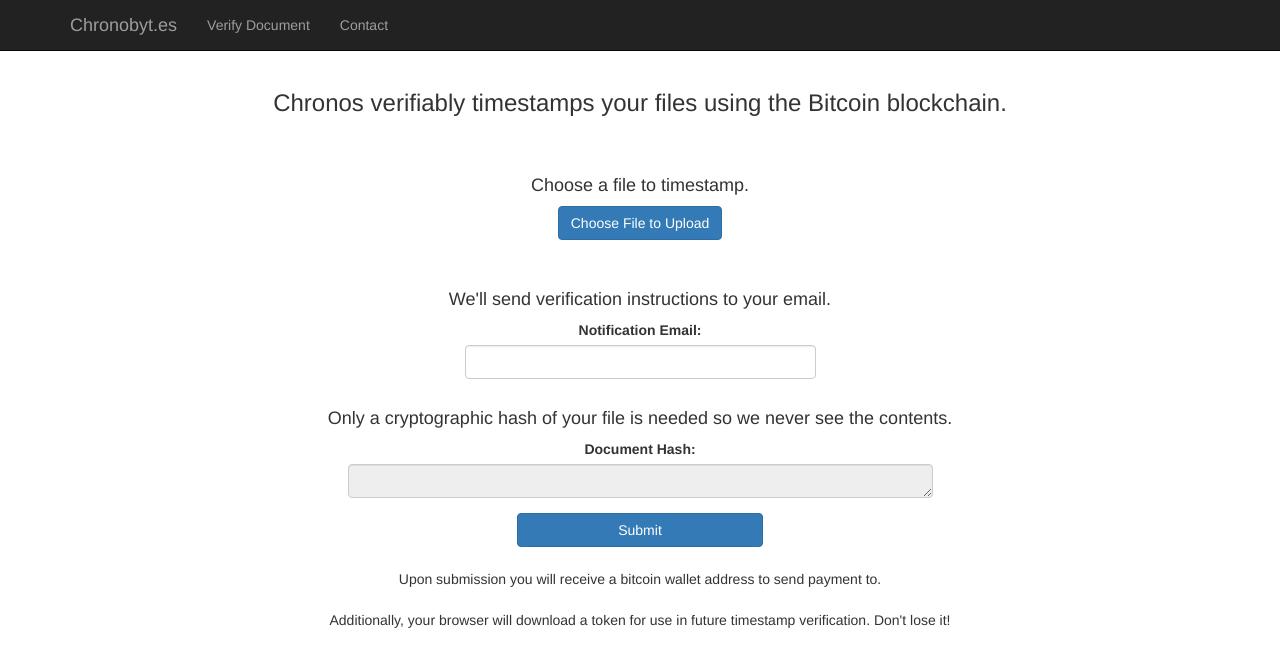
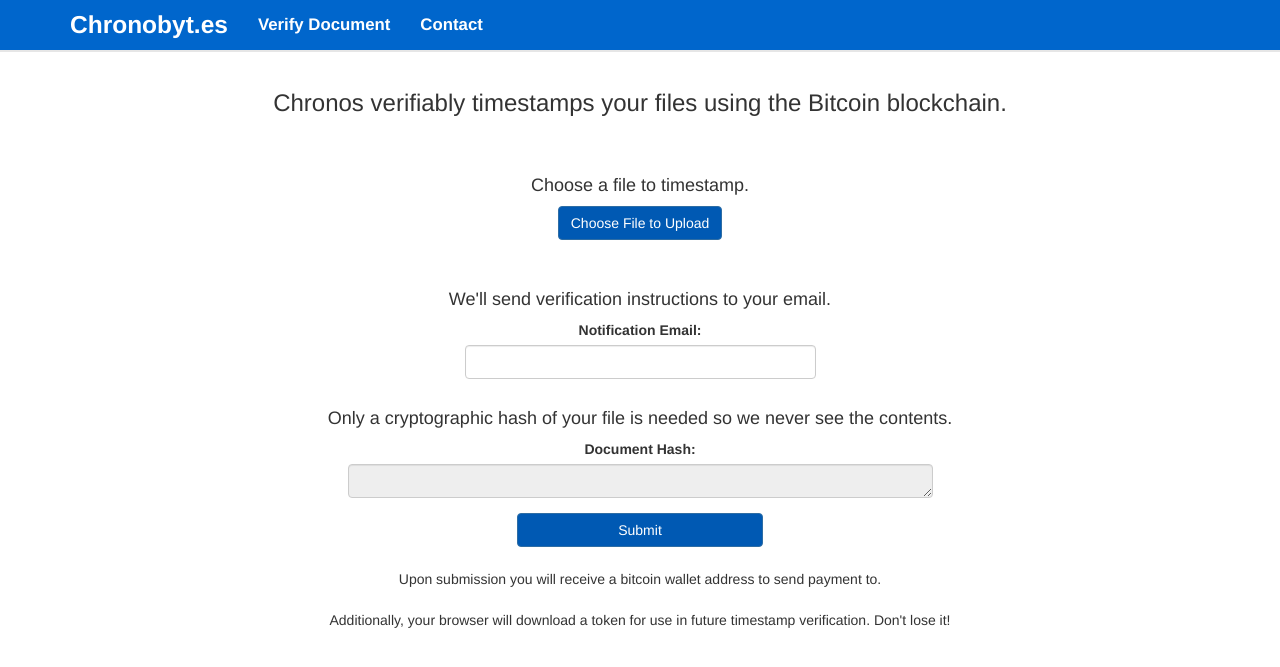
Before and after one commit to weston/seniorproject, a Django app: page / in a window 1280 px wide. Shown: the top 667 px of the page. Run offline with Django 3.2, Linux system fonts and the light colour scheme; some libraries are stand-ins or nearby versions.

Commit message:
changed navbar and button colors

```diff
--- a/chronos/submit_document/static/submit_document/site.css
+++ b/chronos/submit_document/static/submit_document/site.css
@@ -1,5 +1,29 @@
 input[type="file"] {
     display: none;
+}
+
+#navbar{
+	background-color:#0066cc;
+	border-bottom: 2px solid #e6e6e6;
+}
+
+.navbar-brand{
+	color: white !important;
+	font-weight: bold;
+	font-size: 175%;
+}
+.section{
+	color: white !important;
+	font-weight: bold;
+	font-size: 120%;
+}
+
+.btn.btn-primary{
+	background-color:#0059b3;
+}
+
+.btn.btn-primary:hover{
+	background-color:#004080;
 }
 
 
--- a/chronos/templates/base.html
+++ b/chronos/templates/base.html
@@ -41,7 +41,7 @@
 <body>
 
     <!-- Navigation -->
-    <nav class="navbar navbar-inverse navbar-fixed-top" role="navigation">
+    <nav class="navbar navbar-inverse navbar-fixed-top" role="navigation" id ="navbar">
         <div class="container">
             <!-- Brand and toggle get grouped for better mobile display -->
             <div class="navbar-header">
@@ -57,10 +57,10 @@
             <div class="collapse navbar-collapse" id="bs-example-navbar-collapse-1">
                 <ul class="nav navbar-nav">
                     <li>
-                        <a href="/verify_document">Verify Document</a>
+                        <a class="section" href="/verify_document">Verify Document</a>
                     </li>
                     <li>
-                        <a href="/contact">Contact</a>
+                        <a class="section" href="/contact">Contact</a>
                     </li>
                 </ul>
             </div>
```
